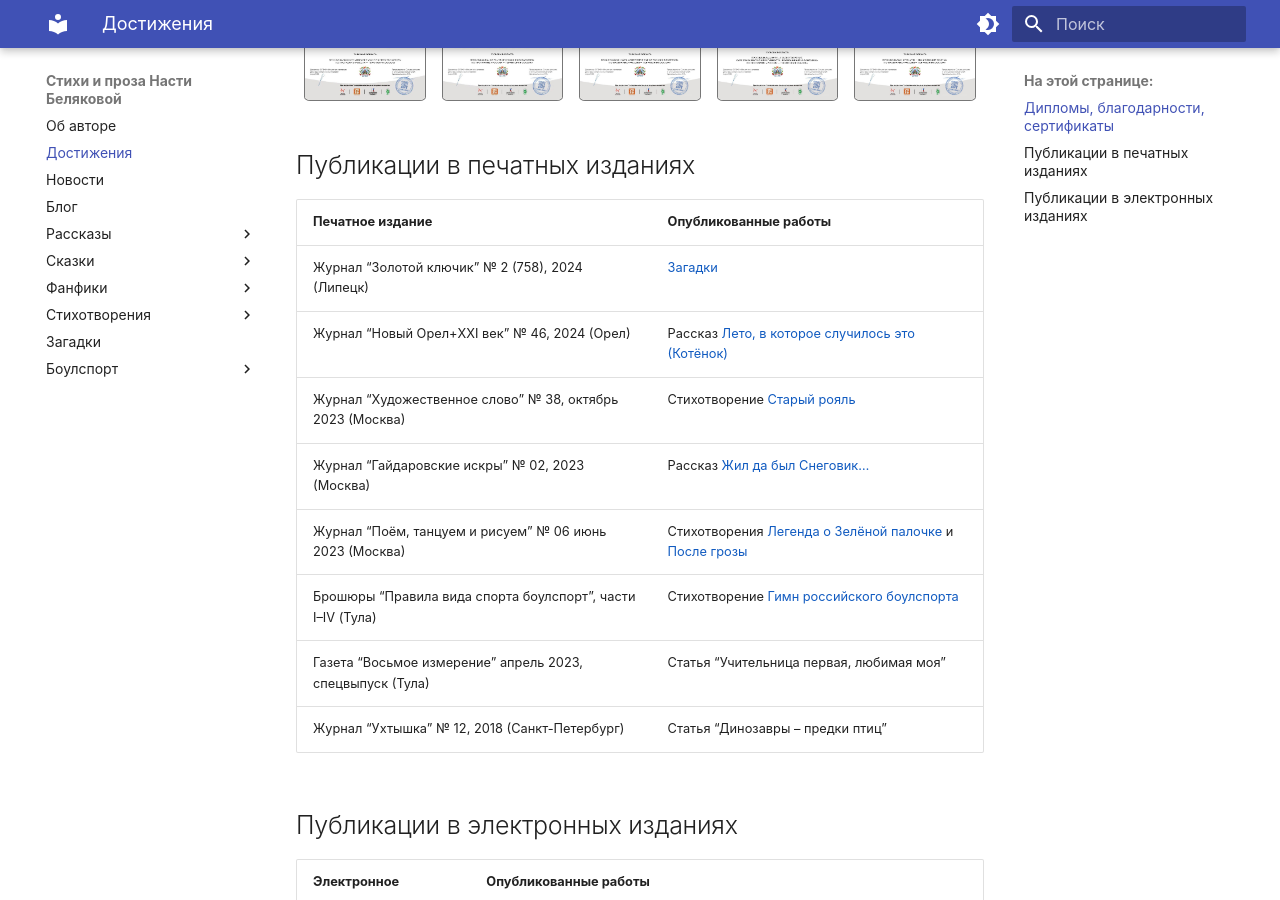
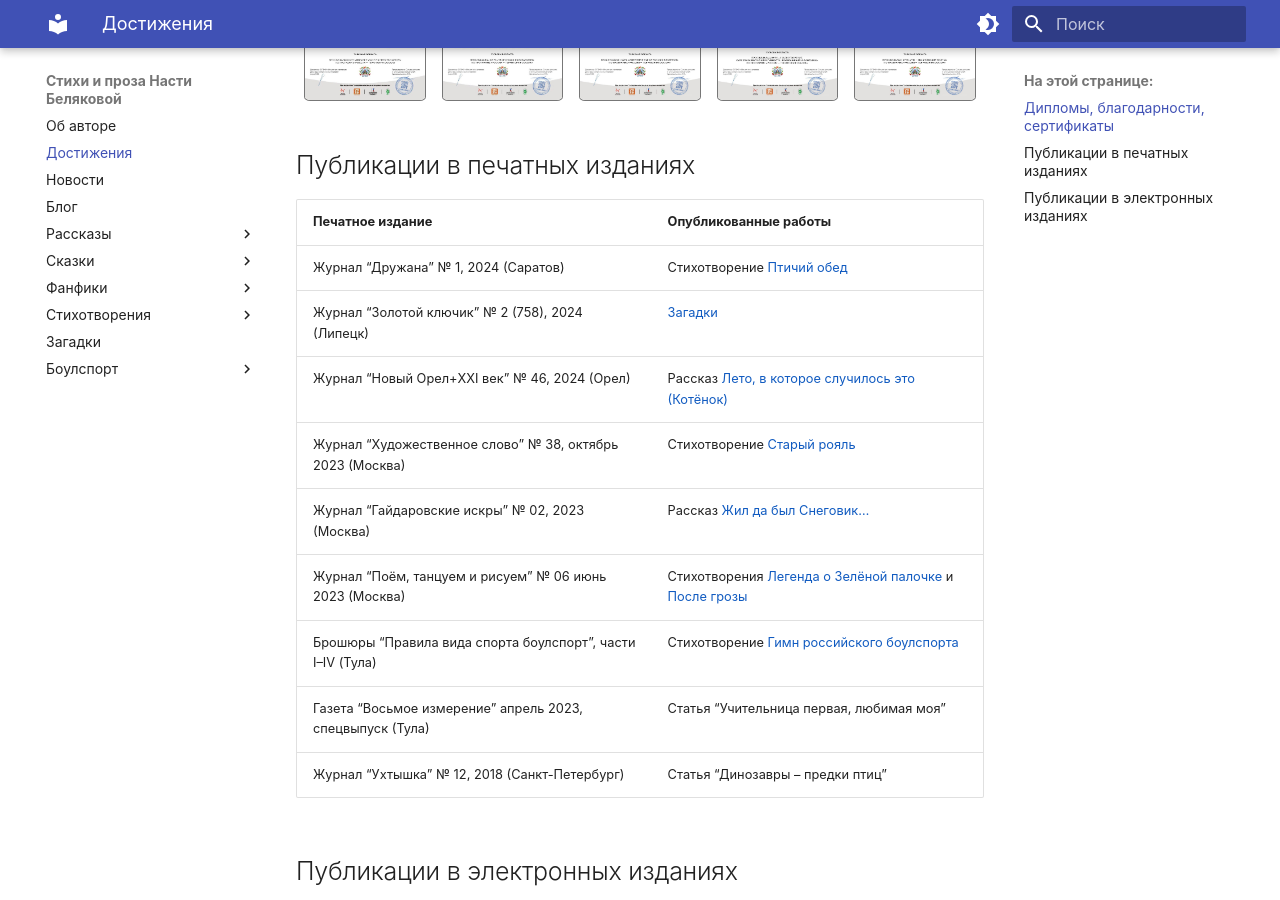
Before and after one commit to lib-beliakova/lib-beliakova.github.io, an MkDocs documentation site: the page built from docs/achievements.md, in a window 1280 px wide and 900 px high, scrolled down 2789 px. Built offline with MkDocs 1.6.1 and Material for MkDocs 9.7.7, drawn with Linux system fonts in a browser that asks for light colours.

Commit message:
Update achievements

```diff
--- a/docs/achievements.md
+++ b/docs/achievements.md
@@ -396,6 +396,7 @@ function showSlides(n) {
 
 | Печатное издание                                            | Опубликованные работы                                |
 |-------------------------------------------------------------|------------------------------------------------------|
+| Журнал "Дружана" № 1, 2024 (Саратов)                        | Стихотворение [Птичий обед](poems/avian-dinner.md)   |
 | Журнал "Золотой ключик" № 2 (758), 2024 (Липецк)            | [Загадки](riddles.md)                                |
 | Журнал "Новый Орел+XXI век" № 46, 2024 (Орел)               | Рассказ [Лето, в которое случилось это (Котёнок)](stories/summer.md) |
 | Журнал "Художественное слово" № 38, октябрь 2023 (Москва)   | Стихотворение [Старый рояль](poems/old-piano.md)     |
```
Also changed, not shown: docs/poems/avian-dinner.md (+2 -0 lines).
